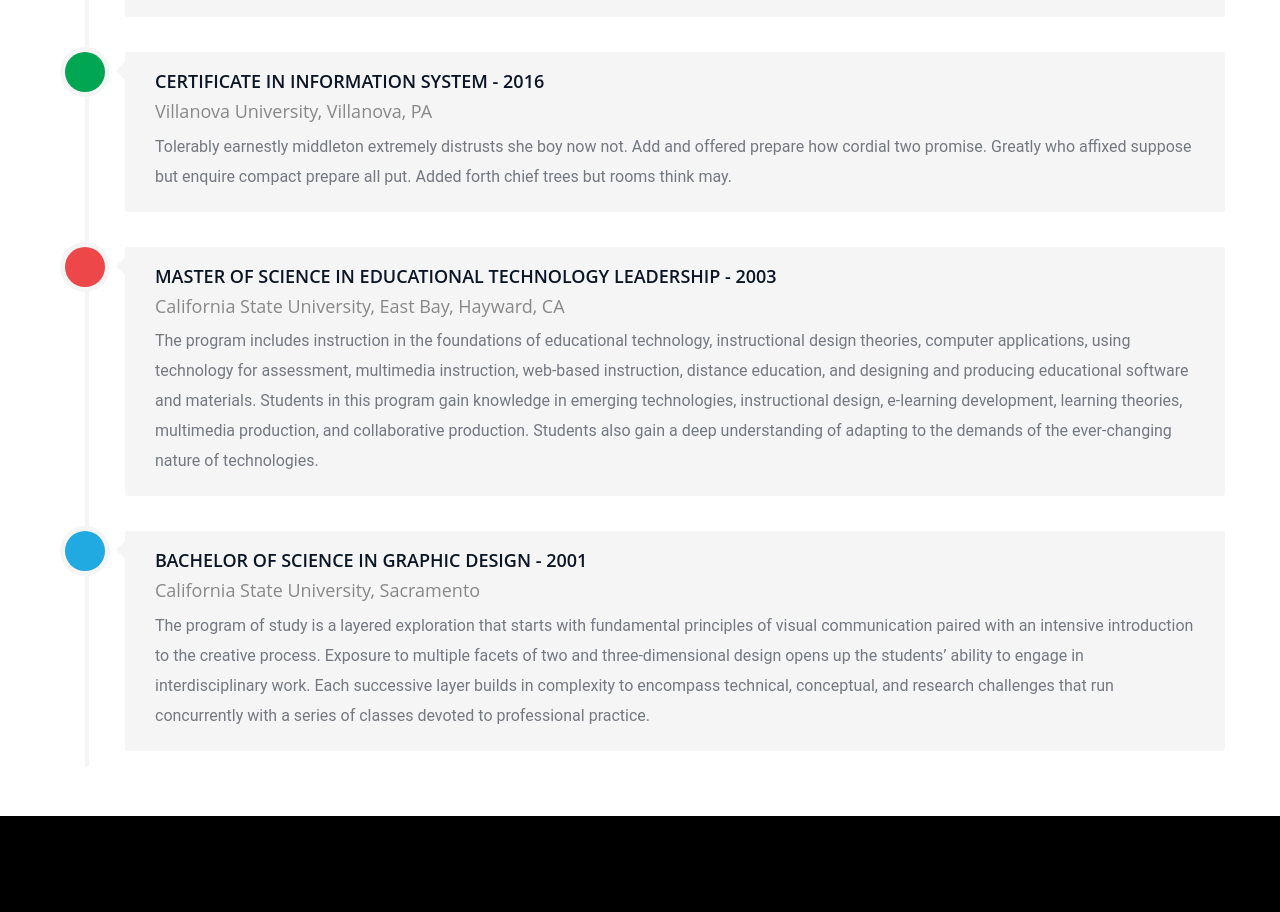
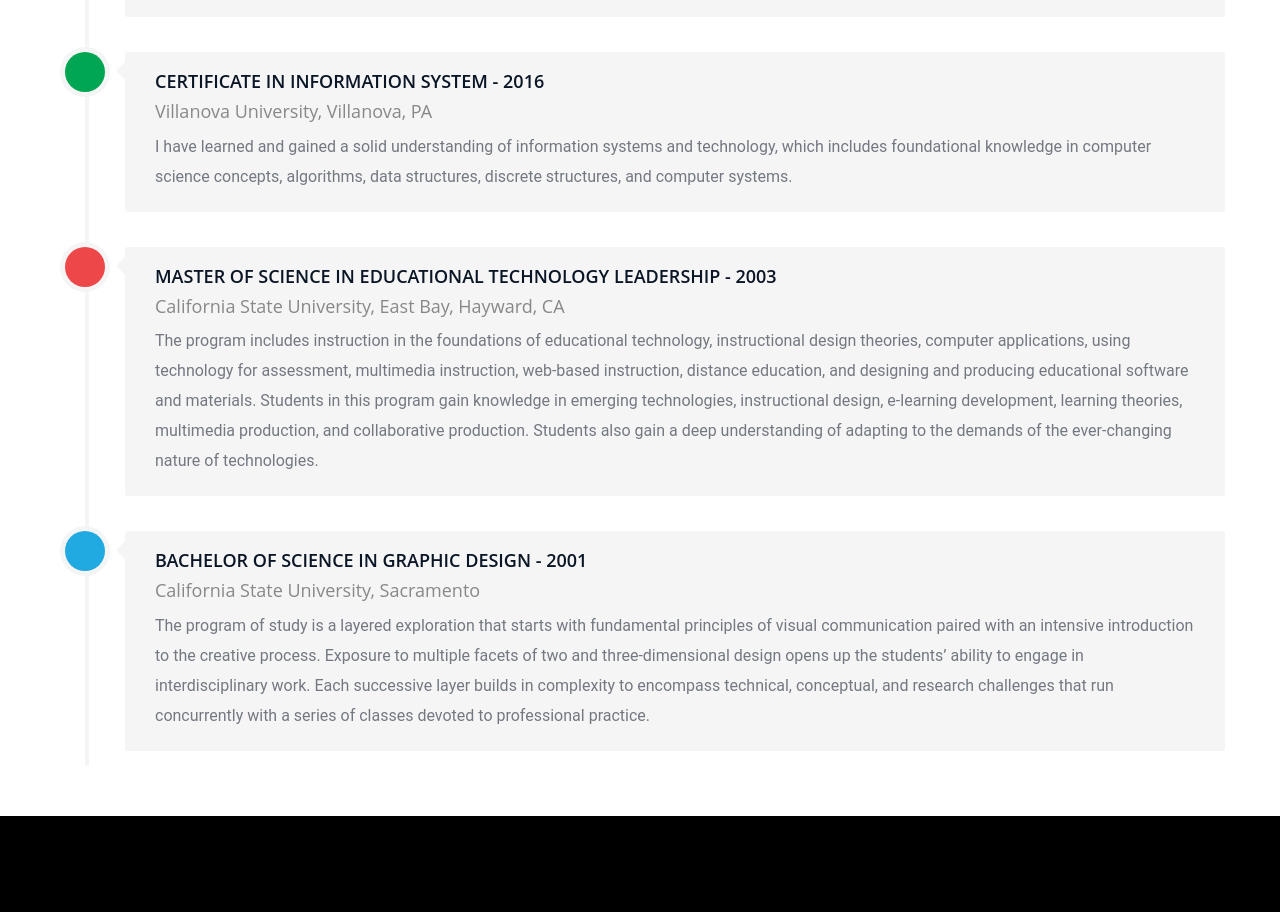
Before and after one commit to maggienguyen11/resume, a plain HTML site: page index.html in a window 1280 px wide. Shown: the part 7600-8512 px from the top of the page. Drawn offline with Linux system fonts and the light colour scheme.

Commit message:
Add files via upload

```diff
--- a/index.html
+++ b/index.html
@@ -520,7 +520,7 @@
 					<div class="timeline-label">
 						<h3 class="resume-title">CERTIFICATE IN INFORMATION SYSTEM - 2016</h3>
 						<h4 class="resume-title">Villanova University, Villanova, PA</h4>
-						<p>Tolerably earnestly middleton extremely distrusts she boy now not. Add and offered prepare how cordial two promise. Greatly who affixed suppose but enquire compact prepare all put. Added forth chief trees but rooms think may.</p>
+						<p>I have learned and gained a solid understanding of information systems and technology, which includes foundational knowledge in computer science concepts, algorithms, data structures, discrete structures, and computer systems.</p>
 					</div>
 				</div>
 			</article>
```
